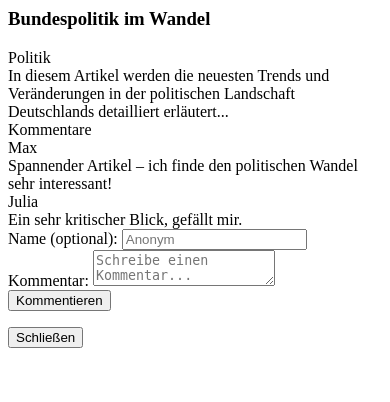
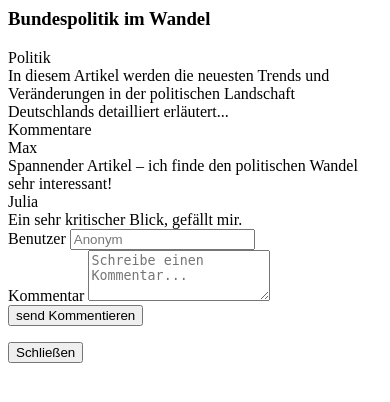
Before and after one commit to bedlinger/DynaNews, a Flask app: page /article/1 in a window 390 px wide. Shown: the top 402 px of the page. Run offline with Flask 3, Linux system fonts and the light colour scheme; data comes from the database, SQL or seed files in the repository.

Commit message:
enhance article detail modal layout and comment form; improve responsiveness and accessibility

```diff
--- a/templates/index.html
+++ b/templates/index.html
@@ -24,7 +24,7 @@
     </div>
 
     <!-- Modal für Artikeldetails -->
-    <dialog id="article-modal" class="modal modal-lg">
+    <dialog id="article-modal" class="modal w-full h-full">
         <!-- Content wird via HTMX geladen -->
     </dialog>
 {% endblock %}
--- a/templates/partials/article_detail.html
+++ b/templates/partials/article_detail.html
@@ -1,4 +1,4 @@
-<div class="modal-box">
+<div class="modal-box max-h-3/4 min-w-3/4 overflow-y-auto">
     <h3 class="font-bold text-2xl">{{ article.title }}</h3>
     <div class="badge badge-outline my-2">{{ article.category }}</div>
 
@@ -11,21 +11,25 @@
         {% include 'partials/comments.html' %}
     </div>
 
-    <form hx-post="{{ url_for('add_comment') }}" hx-target="#comments-section" class="mt-4">
+    <form hx-post="{{ url_for('add_comment') }}" hx-target="#comments-section" class="mt-4 space-y-4">
         <input type="hidden" name="article_id" value="{{ article.id }}">
-        <div class="form-control">
-            <label class="label">
-                <span class="label-text">Name (optional):</span>
+        <div class="form-control w-full">
+            <label class="label" for="user">
+                <span class="label-text">Benutzer</span>
             </label>
-            <input type="text" name="user" class="input input-bordered" placeholder="Anonym">
+            <input type="text" name="user" class="input input-bordered w-full" placeholder="Anonym">
         </div>
-        <div class="form-control">
-            <label class="label">
-                <span class="label-text">Kommentar:</span>
+        <div class="form-control w-full">
+            <label class="label" for="text">
+                <span class="label-text">Kommentar</span>
             </label>
-            <textarea name="text" class="textarea textarea-bordered" required placeholder="Schreibe einen Kommentar..."></textarea>
+            <textarea name="text" class="textarea textarea-bordered w-full" rows="3" required
+                      placeholder="Schreibe einen Kommentar..."></textarea>
         </div>
-        <button type="submit" class="btn btn-primary mt-2">Kommentieren</button>
+        <button type="submit" class="btn btn-primary">
+            <span class="material-icons mr-1">send</span>
+            Kommentieren
+        </button>
     </form>
 
     <div class="modal-action">
```
